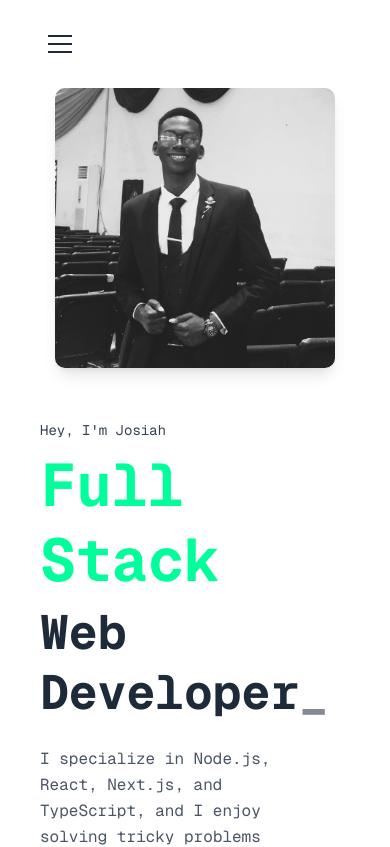
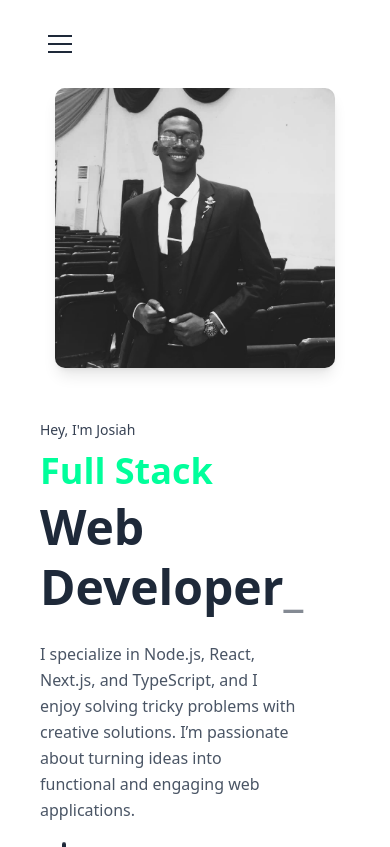
Before and after one commit to Eragbai2001/Josiah-portfolio, a Next.js app: page / in a window 390 px wide. Shown: the top 847 px of the page. Built offline with nearby package versions, Linux system fonts and the light colour scheme.

Commit message:
refactor: update animations and styles in HomePage and MoreInfo components; enhance responsiveness in Projects component

```diff
--- a/app/page.tsx
+++ b/app/page.tsx
@@ -43,11 +43,10 @@ export default function HomePage() {
               />
             </div>
             {/* Main Content */}
-
             <div className="flex-grow flex flex-col justify-between">
               {/* Large Title Text */}
               <div className=" mt-5 lg:mt-20 relative">
-                <div className="font-mono">
+                <div className="">
                   {/* First line - "Hey, I'm Josiah" */}
                   <div className="relative mb-2 overflow-hidden w-32 md:w-40 ">
                     <motion.div
@@ -96,7 +95,7 @@ export default function HomePage() {
                       initial="hidden"
                       animate={mainControls}
                       transition={{ duration: 0.5, delay: 0.35 }}>
-                      <h1 className="text-6xl md:text-5xl lg:text-6xl font-bold leading-tight text-[#00FF9B]">
+                      <h1 className="text-4xl md:text-5xl lg:text-6xl font-bold leading-tight text-[#00FF9B]">
                         Full Stack
                       </h1>
                     </motion.div>
@@ -134,7 +133,7 @@ export default function HomePage() {
                       initial="hidden"
                       animate={mainControls}
                       transition={{ duration: 0.5, delay: 0.45 }}>
-                      <h1 className="text-5xl md:text-5xl lg:text-6xl font-bold leading-tight text-gray-800">
+                      <h1 className="text-5xl md:text-5xl lg:text-6xl font-extrabold leading-tight text-gray-800">
                         Web Developer
                         <span className="animate-pulse text-gray-800">_</span>
                       </h1>
@@ -164,7 +163,7 @@ export default function HomePage() {
                   </div>
 
                   {/* Fourth line - Description */}
-                  <div className="relative mt-6 overflow-hidden w-64 md:w-96 lg:w-[32rem] xl:w-[40rem]">
+                  <div className="relative mt-6 overflow-hidden w-64 md:w-96 lg:w-[34rem] ">
                     <motion.div
                       variants={{
                         hidden: { opacity: 0, y: 20 },
@@ -173,7 +172,7 @@ export default function HomePage() {
                       initial="hidden"
                       animate={mainControls}
                       transition={{ duration: 0.5, delay: 0.55 }}>
-                      <p className="text-base sm:text-lg md:text-base leading-relaxed text-gray-600">
+                      <p className="text-base sm:text-lg md:text-md leading-relaxed text-gray-600">
                         I specialize in Node.js, React, Next.js, and TypeScript,
                         and I enjoy solving tricky problems with creative
                         solutions. I’m passionate about turning ideas into
@@ -207,10 +206,7 @@ export default function HomePage() {
               </div>
 
               {/* Bottom content */}
-
               <div className="mb-12">
-                {/* Large name at bottom right */}
-
                 {/* Down arrow indicator */}
                 <div className="absolute bottom-0 lg:bottom-10 left-10">
                   <div className="w-12 h-12 text-gray-800 animate-bounce">
--- a/components/MoreInfo.tsx
+++ b/components/MoreInfo.tsx
@@ -536,12 +536,16 @@ const Contact = () => {
         {/* Right side - Phone SVG and Form */}
         <div className="flex flex-col items-center justify-center relative h-full">
           {/* Phone SVG */}
+
           <motion.div
-            key={`phone-${animationKey}`} // Force re-render
+            key={`phone-${animationKey}`}
             className="phoneSvg absolute flex items-center justify-center z-10"
-            initial={{ opacity: 1 }}
-            animate={{ opacity: isInView ? 0 : 1 }}
-            transition={{ delay: isInView ? 3 : 0, duration: 1 }}
+            initial={{ opacity: 1, zIndex: 10 }}
+            animate={{
+              opacity: showForm ? 0 : 1, // ✅ Use showForm instead of isInView
+              zIndex: showForm ? -1 : 10, // ✅ Use showForm instead of isInView
+            }}
+            transition={{ delay: 3, duration: 1 }} // ✅ Fixed delay - always 3 seconds
             onAnimationComplete={(definition) => {
               if (
                 typeof definition === "object" &&
@@ -552,6 +556,7 @@ const Contact = () => {
                 setShowForm(true);
               }
             }}>
+            {/* SVG content stays the same */}
             <svg
               width="450px"
               height="450px"
@@ -563,12 +568,12 @@ const Contact = () => {
                 d="M13.5 2C13.5 2 15.8335 2.21213 18.8033 5.18198C21.7731 8.15183 21.9853 10.4853 21.9853 10.4853"
                 stroke="#00FF9B"
                 strokeWidth="0.2"
-                strokeLinecap="butt" // Change from "round" to "butt"
+                strokeLinecap="butt"
                 fill="none"
-                initial={{ pathLength: 0, opacity: 0 }} // Add opacity to hide initially
+                initial={{ pathLength: 0, opacity: 0 }}
                 animate={{
-                  pathLength: isInView ? 1 : 0,
-                  opacity: isInView ? 1 : 0, // Fade in with animation
+                  pathLength: 1, // ✅ Always animate to full path
+                  opacity: 1, // ✅ Always animate to full opacity
                 }}
                 transition={{ duration: 2, delay: 0.5 }}
               />
@@ -577,12 +582,12 @@ const Contact = () => {
                 d="M14.207 5.53564C14.207 5.53564 15.197 5.81849 16.6819 7.30341C18.1668 8.78834 18.4497 9.77829 18.4497 9.77829"
                 stroke="#00FF9B"
                 strokeWidth="0.2"
-                strokeLinecap="butt" // Change from "round" to "butt"
+                strokeLinecap="butt"
                 fill="none"
                 initial={{ pathLength: 0, opacity: 0 }}
                 animate={{
-                  pathLength: isInView ? 1 : 0,
-                  opacity: isInView ? 1 : 0,
+                  pathLength: 1, // ✅ Always animate to full path
+                  opacity: 1, // ✅ Always animate to full opacity
                 }}
                 transition={{ duration: 2, delay: 1 }}
               />
--- a/components/Projects.tsx
+++ b/components/Projects.tsx
@@ -309,7 +309,7 @@ const Projects = () => {
 
           {/* MoreInfo only shows on desktop */}
           {!isSmallScreen && showMoreInfo && (
-            <div>
+            <div >
               <MoreInfo />
             </div>
           )}
```
